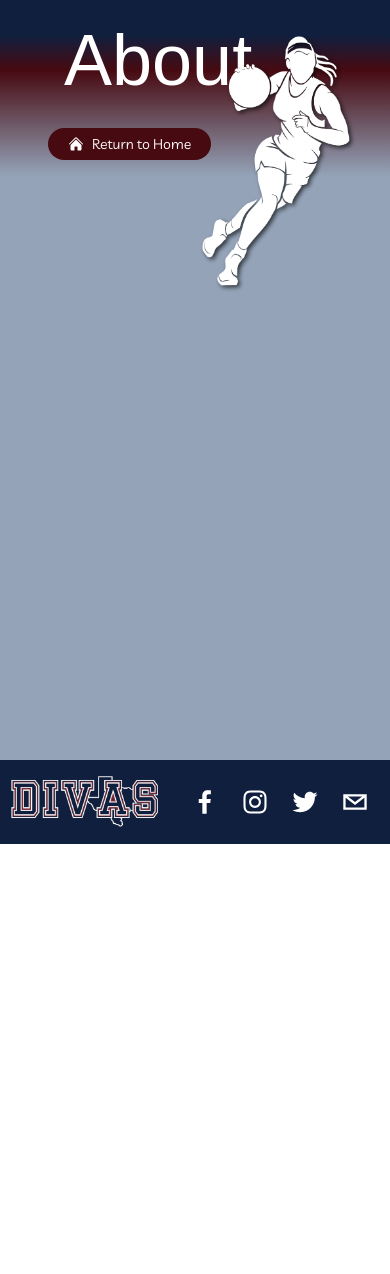
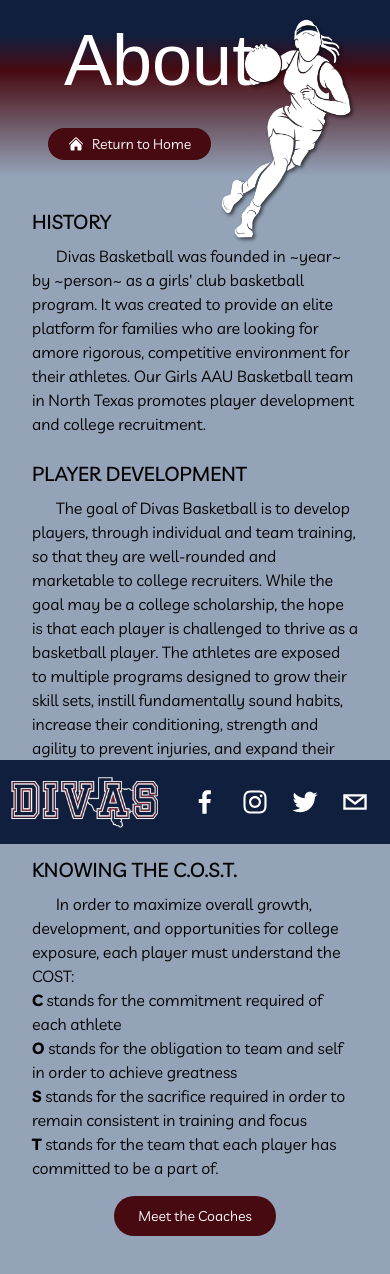
Before and after one commit to DrSLMac/divas_bball, a Next.js app: page /about in a window 390 px wide. Shown: the top 1274 px of the page. Before the commit the page ends 844 px from the top, so only its background shows below. Built offline with nearby package versions, Linux system fonts and the light colour scheme; a web font is replaced by a local one.

Commit message:
mobile view of About page

```diff
--- a/pages/about.js
+++ b/pages/about.js
@@ -3,27 +3,72 @@
 import Footer from '@/components/Footer'
 import sheBaller from '../public/she-baller.png'
 import Image from 'next/image'
+import Link from 'next/link'
 
 
 const About = () => {
   return (
     <div className='relative flex flex-col h-screen'>
         <PageHeader pageTitle='About' />
-        <section className='h-full bg-slate-400'>
-
+        <section className=' bg-slate-400'>
           <div className='absolute right-8 -top-40'>
             <Image
                 src={sheBaller}
                 alt='Divas Logo'
-              width='160'
-              className='mt-48'
+                width='140'
+                className='mt-44'
             />
           </div>
-
-        </section>
-
-        <section className='sticky bottom-0'>
+          <div className='px-8 pt-8 pb-4'>
+            <div>
+              <h2 className='text-xl font-medium uppercase pb-2'>History</h2>
+            </div>
+            <div>
+              <p className='sm:block indent-6 sm:space-y-2'>
+              Divas Basketball was founded in ~year~ by ~person~ as a girls&apos; club basketball program. It was created to provide an elite platform for families who are looking for amore rigorous, competitive environment for their athletes. Our Girls AAU Basketball team in North Texas promotes player development and college recruitment.
+              </p>
+              <br></br>
+              <div>
+                <h2 className='text-xl font-medium uppercase pb-2'>Player Development</h2>
+              </div>
+              <p className='sm:block indent-6 sm:space-y-2'>
+              The goal of Divas Basketball is to develop players, through individual and team training, so that they are well-rounded and marketable to college recruiters. While the goal may be a college scholarship, the hope is that each player is challenged to thrive as a basketball player. The athletes are exposed to multiple programs designed to grow their skill sets, instill fundamentally sound habits, increase their conditioning, strength and agility to prevent injuries, and expand their basketball IQ. The Divas coaches train them in a way that allows them to consistently perform against national competition.
+              </p>
+              <br></br>
+              <div>
+                <h2 className='text-xl font-medium uppercase pb-2'>Knowing the C.O.S.T.</h2>
+              </div>
+              <p className='sm:block indent-6 sm:space-y-2'>
+              In order to maximize overall growth, development, and opportunities for college exposure, each player must understand the COST:
+              <br></br>
+              <span className='font-semibold'>C</span> stands for the commitment required of each athlete
+              <br></br>
+              <span className='font-semibold'>O</span> stands for the obligation to team and self in order to achieve greatness
+              <br></br>
+              <span className='font-semibold'>S</span> stands for the sacrifice required in order to remain consistent in training and focus
+              <br></br>
+              <span className='font-semibold'>T</span> stands for the team that each player has committed to be a part of.
+              </p>
+            </div>
+          </div>
+          <div className='flex justify-center w-[100%] pb-8
+            '>
+            <button
+                id="basic-button"
+                className='text-white bg-deep-red transition duration-300 ease-in-out rounded-[2rem]
+                hover:bg-navy-blue hover:text-white hover:-translate-y-1 hover:scale-105 hover:shadow-lg
+                h-[2.5rem] px-6 text-sm
+                '>
+                <Link href='/coaches'>
+                <div className='flex items-center'>
+                    Meet the Coaches
+                </div>
+                </Link>
+            </button>
+        </div>
+          <footer className='sticky bottom-0'>
               <Footer />
+          </footer>
         </section>
     </div>
   )
```
Lines whose indentation alone changed are shown as unchanged.
